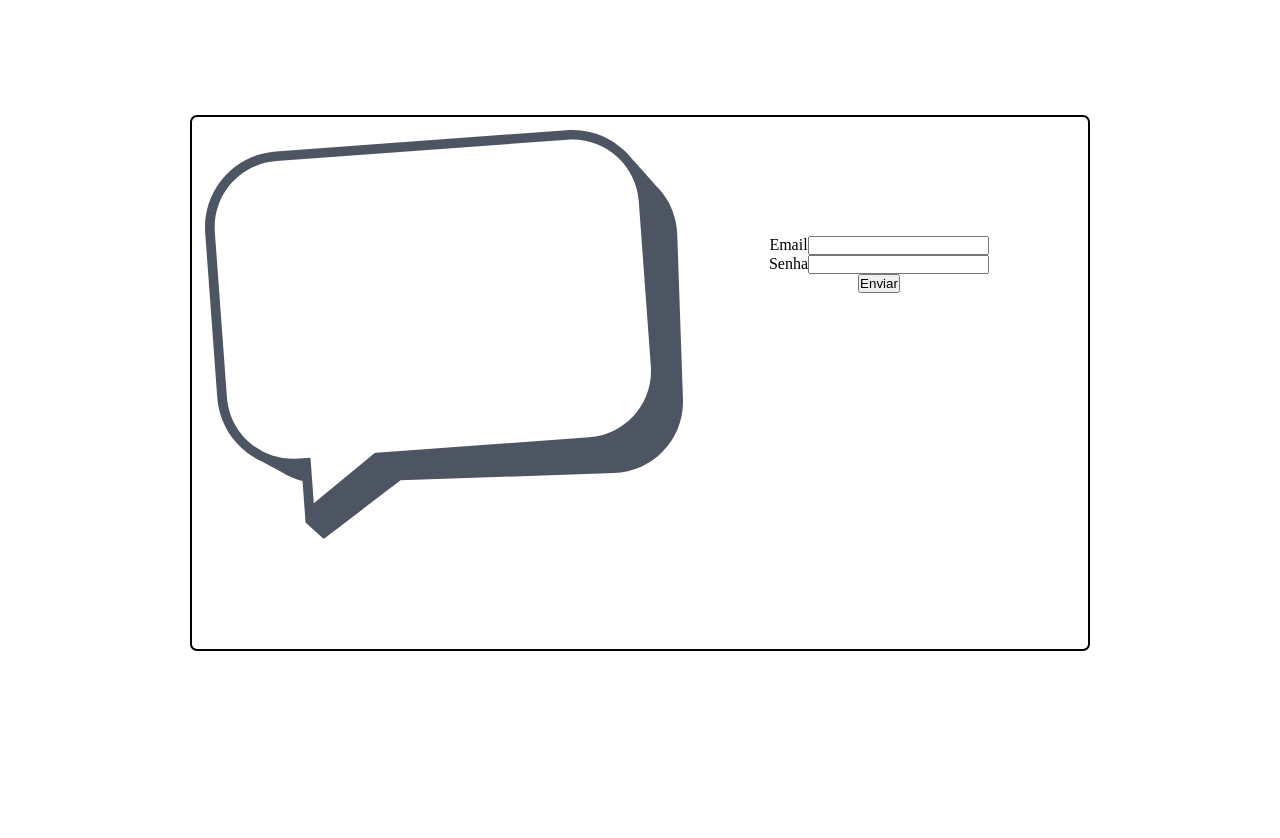
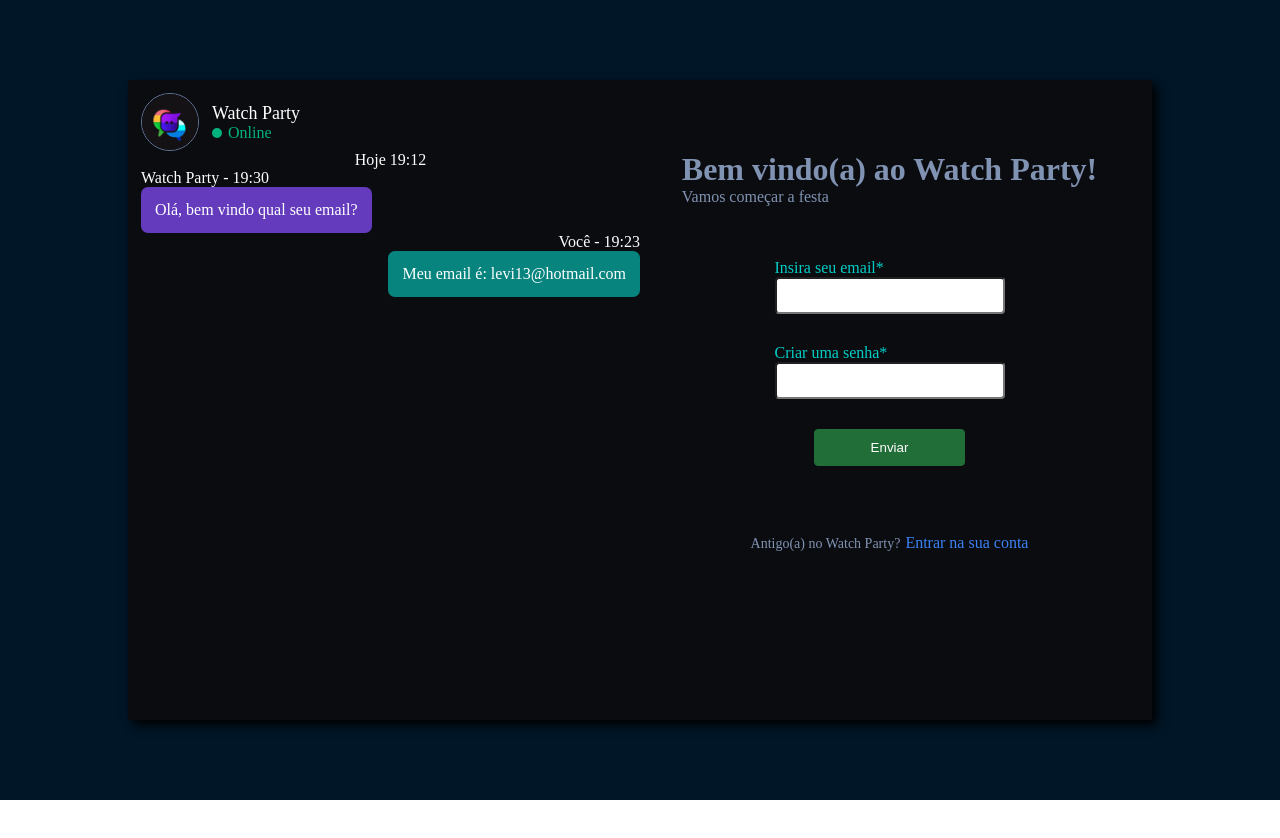
Before and after one commit to LeviVromao/watch-party-app, a Next.js app: page /register in a window 1280 px wide. Shown: the top 838 px of the page. After the commit the page ends 800 px from the top, so only its background shows below. Built offline with nearby package versions, Linux system fonts and the light colour scheme.

Commit message:
feat: change the signup page style completely, adding a chat on the right

```diff
--- a/pages/index.tsx
+++ b/pages/index.tsx
@@ -44,7 +44,7 @@ export default function Login() {
         <input type="submit" value="Entrar" className={styles.loginSubmit}/>
       </form>
       <div className={styles.newUser}>
-        <p className={styles.newUserParagraph}>Novo no Watch Party?</p>
+        <p className={styles.newUserParagraph}>Novo(a) no Watch Party?</p>
         <Link href="/register" className={styles.link}>Criar uma conta</Link>
       </div>
     </div>
--- a/pages/register/index.tsx
+++ b/pages/register/index.tsx
@@ -29,19 +29,50 @@ export default function Register() {
           <link rel="icon" href="https://th.bing.com/th/id/OIG.DKYsTD6pJtVIu0.XWPy6?pid=ImgGn" />
         </Head>
         <div className={styles.formContainer}>
-            <div>
-              <Image src="/chatBallon.svg" className={styles.chatImage} width={100} height={100} alt="an chat ballon"/>
+            <div className={styles.chatContainer}>
+                <div className={styles.chatHeader}>
+                  <Image src="/chatLogo.jpg" width={100} height={100} className={styles.chatImg} alt="An logo that looks like a chat bubble"/>
+                  <div className={styles.chatInfo}>
+                    <p className={styles.chatName}>Watch Party</p>
+                    <p className={styles.chatStatus}>Online</p>
+                  </div>
+                </div>
+                <p className={styles.chatHour}>Hoje 19:12</p>
+              <div className={styles.messagesContainer}>
+                <div className={styles.messageContainerWatchParty}>
+                  <div className={styles.messageWatchParty}>
+                    <p className={styles.messageHourWatchParty}>Watch Party - 19:30</p>
+                    <p className={styles.messageBubbleWatchParty}>Olá, bem vindo qual seu email?</p>
+                  </div>
+                </div>
+                <div className={styles.messageContainerYou}>
+                  <div className={styles.messagesYou}>
+                    <p className={styles.messageHour}>Você - 19:23</p>
+                    <p className={styles.messageBubbleYou}>Meu email é: levi13@hotmail.com</p>
+                  </div>
+                </div>
+              </div>
             </div>
             <form onSubmit={handleRegister} className={styles.signupForm}>
               <div>
-                <label htmlFor="email">Email</label>
-                <input type="email" id="email" onChange={e => setEmail(e.target.value)} required/>
+                <h1 className={styles.signupTitle}>Bem vindo(a) ao Watch Party!</h1>
+                <p className={styles.signupSubtitle}>Vamos começar a festa</p>
               </div>
-              <div>
-                <label htmlFor="password">Senha</label>
-                <input type="password" id="password" onChange={e => setPass(e.target.value)} required/>
+              <div className={styles.signupInputsContainers}>
+                <div className={styles.LabelInputContainer}>
+                  <label className={styles.label} htmlFor="email">Insira seu email<span>*</span></label>
+                  <input className={styles.signupInput} type="email" id="email" onChange={e => setEmail(e.target.value)} required/>
+                </div>
+                <div className={styles.LabelInputContainer}>
+                  <label className={styles.label} htmlFor="password">Criar uma senha<span>*</span></label>
+                  <input className={styles.signupInput} type="password" id="password" onChange={e => setPass(e.target.value)} required/>
+                </div>
+                <input className={styles.signupSubmit} type="submit" value="Enviar" />
               </div>
-              <input type="submit" value="Enviar" />
+              <div className={styles.newUser}>
+                <p className={styles.newUserParagraph}>Antigo(a) no Watch Party?</p>
+                <Link href="/register" className={styles.link}>Entrar na sua conta</Link>
+              </div>
             </form>
         </div>
       </div>
--- a/styles/register.module.css
+++ b/styles/register.module.css
@@ -1,20 +1,115 @@
 .registerBody{
     height: 100vh;
+    background: #011627;
+    display: flex;
+    align-items: center;
+    justify-content: center;
+    user-select: none;
+}
+
+.chatContainer {
+    width: 50%;
 }
 
 .formContainer {
-    height: 67%;
-    max-width: 900px;
-    margin: 115px auto;
     display: flex;
+    height: 80vh;
+    width: 80%;
+    background: #0a0c10;
     padding: 13px;
-    border: 2px solid black;
-    border-radius: 7px;
+    box-shadow: 5px 5px 10px rgb(0, 0, .212);
 }
 
-.chatImage {
-    width: 478px;
-    height: auto;
+.chatHeader {
+    display: flex;
+    gap: 13px;
+    align-items: center;
+}
+
+.chatImg {
+    border-radius: 50%;
+    border: 1px solid #627597;
+    background-size: cover;
+    width: 58px;
+    height: 58px;
+}
+
+.chatStatus {
+    display: flex;
+    align-items: center;
+    gap: 6px;
+    color: #00B37E;
+}
+
+.chatName {
+    color: white;
+    font-size: 18px;
+}
+
+.chatStatus::before {
+    content: '';
+    display: block;
+    width: 10px;
+    height: 10px;
+    background-color: #00B37E;
+    border-radius: 50%;
+}
+
+.chatHour {
+    text-align: center;
+    color: white;
+}
+
+.messagesContainer {
+    height: 86%;
+}
+
+.messagesContainer::-webkit-scrollbar {
+    width: 12px;
+}
+
+.messagesContainer::-webkit-scroll-corner {
+    background:#011627;
+}
+
+.messageContainerYou {
+    width: 100%;
+}
+
+.messagesYou {
+    float: right;
+    color: white;
+}
+
+.messageHour {
+    text-align: end;
+}
+
+.messageBubbleYou {
+    display: block;
+    padding: 14px;
+    border-radius: 7px;
+    background: #07847E;
+}
+
+.messageContainerWatchParty {
+    color: white;
+    width: 100%;
+    float: left;
+}
+
+.messageWatchParty {
+    float: left;
+}
+
+.messageHourWatchParty {
+    text-align: start;
+}
+
+.messageBubbleWatchParty {
+    background: #633BBC;
+    padding: 14px;
+    border-radius: 7px;
 }
 
 .signupForm {
@@ -22,5 +117,98 @@
     display: flex;
     flex-direction: column;
     align-items: center;
-    padding-top: 106px;
+    padding-top: 58px;
 }
+
+.signupInputsContainers {
+    height: 39vh;
+    display: flex;
+    flex-direction: column;
+    align-items: center;
+    justify-content: center;
+    gap: 30px;
+}
+
+.signupSubtitle, .signupTitle {
+    color: #8193b2;
+}
+
+.LabelInputContainer {
+    display: flex;
+    flex-direction: column;
+}
+
+.label {
+    color: #00cfc8;
+}
+
+.signupInput {
+    height: 37px;
+    border-radius: .25rem;
+    min-width: 230px;
+    max-width: 230px;
+}
+
+.signupSubmit {
+    background: #216e39;
+    border: 1px solid #216e39;
+    border-radius: 0.25rem;
+    height: 37px;
+    width: 66%;
+    cursor: pointer;
+    color: white;
+}
+
+.newUser {
+    display: flex;
+    justify-content: center;
+    gap: 5px;
+    border-radius: 4px;
+    padding-top: 1rem;
+    padding-bottom: 1rem;
+}
+
+.newUserParagraph {
+    color: #8193b2;
+    font-size: .875rem;
+    line-height: 1.25rem;
+}
+
+.link {
+    text-decoration: none;
+    color: #3b82f6;
+}
+
+@media (max-width: 800px) {
+    .chatContainer {
+        display: none;
+    }
+
+    .formContainer {
+        width: 93%;
+        height: 62vh;
+    }
+
+    .signupForm {
+        width: 100%;
+    }
+
+    .signupTitle {
+        font-size: 33px;
+    }
+}
+
+@media (max-width: 490px) {
+    .signupForm {
+        padding-top: 15px;
+    }
+    .signupTitle {
+        font-size: 23px;
+    }
+}
+
+@media (max-width: 390px) {
+    .signupTitle {
+        font-size: 17px;
+    }
+}
```
